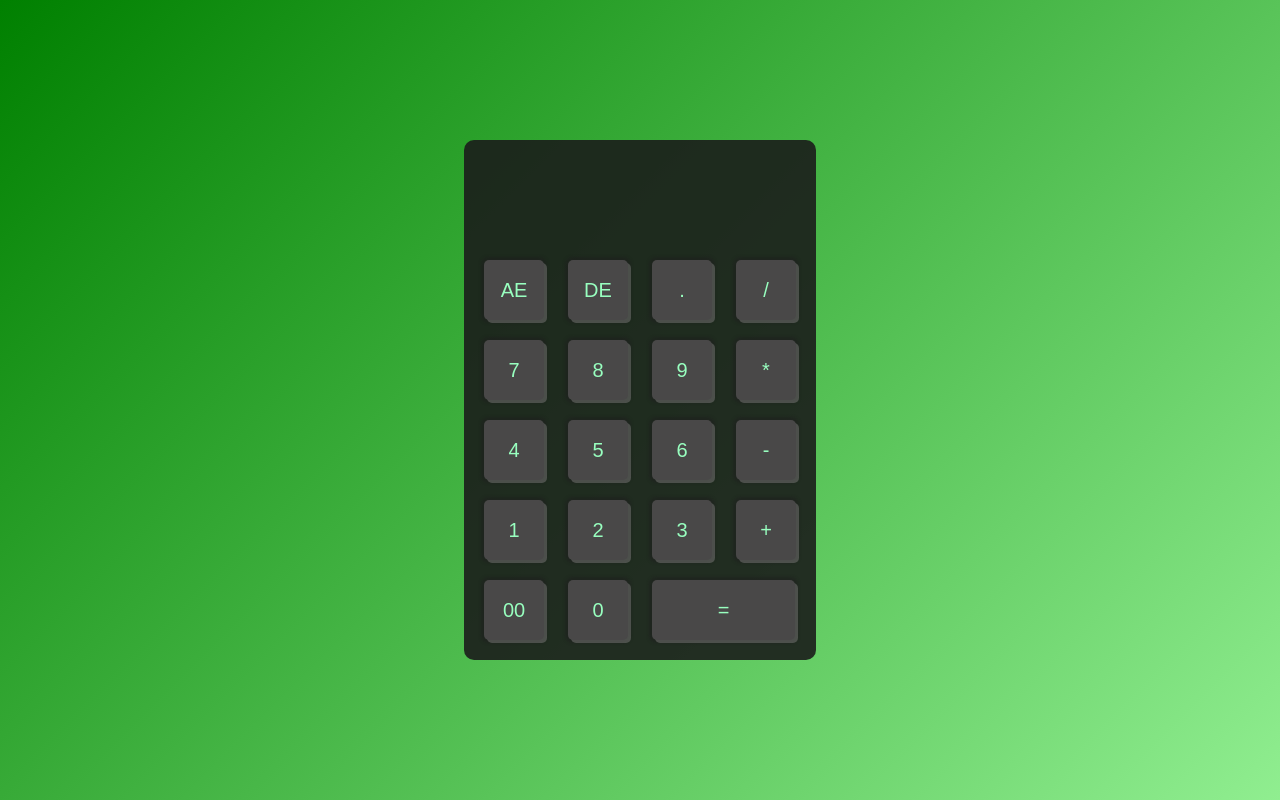
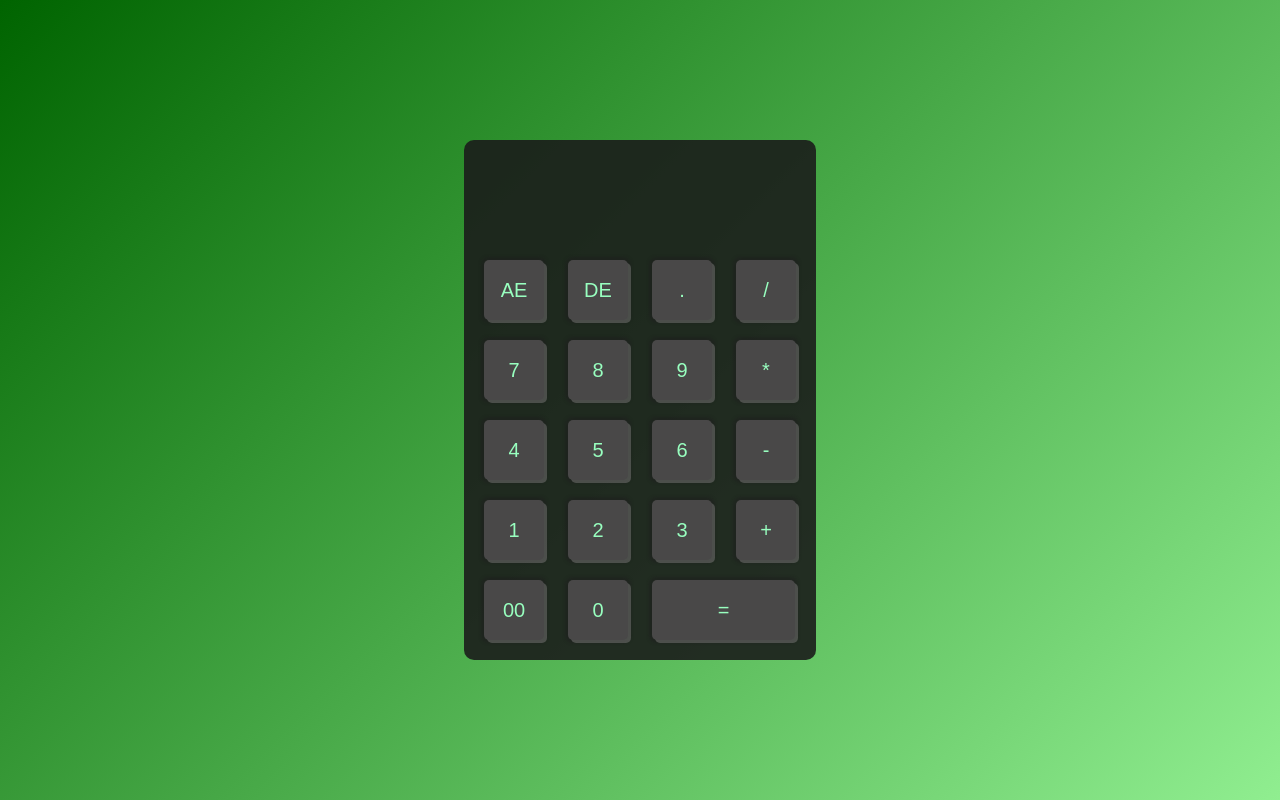
Before and after one commit to 1408Keshu/Calculator, a plain HTML site: page index.html in a window 1280 px wide. Drawn offline with Linux system fonts and the light colour scheme.

Commit message:
Update style.css

```diff
--- a/style.css
+++ b/style.css
@@ -3,7 +3,7 @@
     padding: 0;
 }
 .container{
-    background:linear-gradient(135deg,green,lightgreen);
+    background:linear-gradient(135deg,darkgreen,lightgreen);
     display: flex;
     justify-content: center;
     align-items: center;
```
